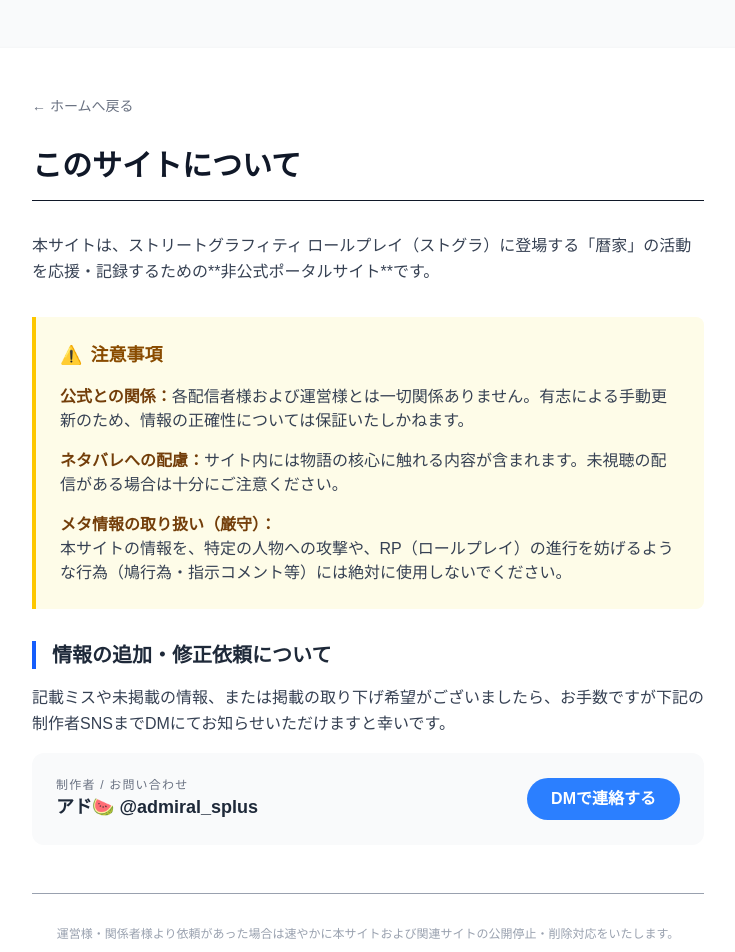
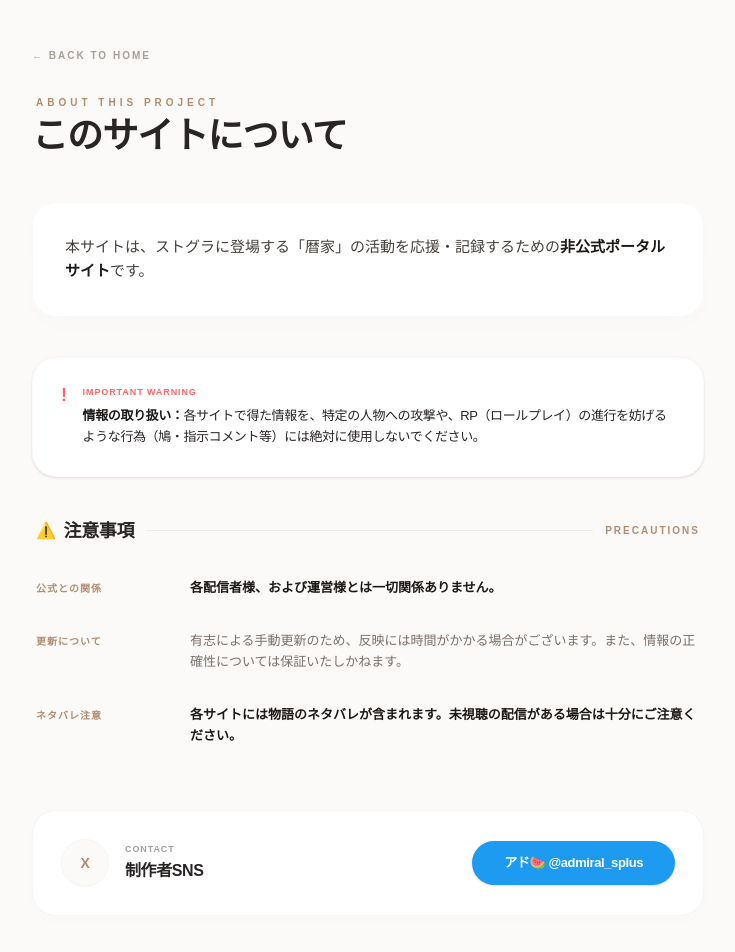
Before and after one commit to ksisfart-ui/kfam-portal, a Next.js app in the folder kfam-portal/: page /about in a window 1280 px wide. Shown: the top 952 px of the page, without its empty margins (272-1007 px from the left). Built offline with nearby package versions, Linux system fonts and the light colour scheme.

Commit message:
注意書きページ追加4

```diff
--- a/kfam-portal/app/about/page.tsx
+++ b/kfam-portal/app/about/page.tsx
@@ -2,70 +2,109 @@ import Link from 'next/link';
 
 export default function AboutPage() {
   return (
-    <main className="min-h-screen bg-gray-50 py-12 px-4">
-      <div className="max-w-3xl mx-auto bg-white shadow-sm rounded-2xl p-8 md:p-12">
-        <div className="mb-8">
-          <Link href="/" className="text-sm text-gray-500 hover:text-blue-600 flex items-center">
-            ← ホームへ戻る
+    <main className="min-h-screen bg-[#fcfaf8] p-6 md:p-12 text-stone-600 font-sans tracking-tight">
+      <div className="max-w-2xl mx-auto">
+
+        {/* ヘッダー部分 */}
+        <header className="mb-12">
+          <Link href="/" className="text-stone-400 text-[10px] font-bold tracking-[0.2em] hover:text-[#b28c6e] transition-colors flex items-center gap-1 mb-8 uppercase">
+            ← Back to Home
           </Link>
-        </div>
+          <div className="space-y-2">
+            <p className="text-[#b28c6e] text-[10px] font-bold tracking-[0.4em] uppercase pl-1">
+              About this project
+            </p>
+            <h1 className="text-3xl md:text-4xl font-bold text-stone-800 tracking-tight leading-none">
+              このサイトについて
+            </h1>
+          </div>
+        </header>
 
-        <h1 className="text-3xl font-bold text-gray-900 border-b pb-4 mb-8">このサイトについて</h1>
+        <div className="space-y-10"> {/* 全体の間隔を少し凝縮 */}
 
-        <section className="space-y-8 text-gray-700 leading-relaxed">
-          {/* 基本ステートメント */}
-          <p>
-            本サイトは、ストリートグラフィティ ロールプレイ（ストグラ）に登場する「暦家」の活動を応援・記録するための**非公式ポータルサイト**です。
-          </p>
+          {/* サイト概要：ボックスと文字サイズを小さくし、装飾を排除 */}
+          <section className="bg-white rounded-[1.5rem] p-6 md:p-8 shadow-[0_8px_30px_rgb(0,0,0,0.01)] border border-stone-100/60">
+            <p className="text-[14px] md:text-[15px] leading-relaxed tracking-normal text-stone-700 font-medium">
+              本サイトは、ストグラに登場する「暦家」の活動を応援・記録するための<strong className="text-stone-900 font-black">非公式ポータルサイト</strong>です。
+            </p>
+          </section>
 
-          {/* 注意事項セクション */}
-          <div className="bg-yellow-50 border-l-4 border-yellow-400 p-6 rounded-r-lg">
-            <h2 className="text-lg font-bold text-yellow-800 mb-4 flex items-center">
-              <span className="mr-2">⚠️</span> 注意事項
-            </h2>
-            <ul className="space-y-4 text-sm md:text-base">
-              <li>
-                <span className="font-bold text-yellow-900">公式との関係：</span>
-                各配信者様および運営様とは一切関係ありません。有志による手動更新のため、情報の正確性については保証いたしかねます。
-              </li>
-              <li>
-                <span className="font-bold text-yellow-900">ネタバレへの配慮：</span>
-                サイト内には物語の核心に触れる内容が含まれます。未視聴の配信がある場合は十分にご注意ください。
-              </li>
-              <li>
-                <span className="font-bold text-yellow-900 text-red-600 uppercase">メタ情報の取り扱い（厳守）：</span><br />
-                本サイトの情報を、特定の人物への攻撃や、RP（ロールプレイ）の進行を妨げるような行為（鳩行為・指示コメント等）には絶対に使用しないでください。
-              </li>
-            </ul>
-          </div>
+          {/* メタ情報：重要な警告 */}
+            <div className="mt-10 p-7 bg-white rounded-[1.5rem] border border-red-50/50 shadow-sm">
+            <div className="flex gap-4 items-start">
+                <span className="text-red-400 font-black text-lg leading-none">!</span>
+                <div>
+                <span className="block text-[9px] font-black text-red-400 tracking-widest uppercase mb-1.5">Important Warning</span>
+                <p className="text-[13px] leading-relaxed text-stone-800">
+                    <strong className="font-bold text-stone-900">情報の取り扱い：</strong>
+                    各サイトで得た情報を、特定の人物への攻撃や、RP（ロールプレイ）の進行を妨げるような行為（鳩・指示コメント等）には絶対に使用しないでください。
+                </p>
+                </div>
+            </div>
+            </div>
 
-          {/* 情報の修正について */}
-          <section>
-            <h2 className="text-xl font-bold text-gray-800 mb-4 border-l-4 border-blue-600 pl-4">情報の追加・修正依頼について</h2>
-            <p className="mb-4">
-              記載ミスや未掲載の情報、または掲載の取り下げ希望がございましたら、お手数ですが下記の制作者SNSまでDMにてお知らせいただけますと幸いです。
-            </p>
-            <div className="bg-gray-50 p-6 rounded-xl flex flex-col md:flex-row justify-between items-center">
-              <div className="mb-4 md:mb-0 text-center md:text-left">
-                <p className="text-xs text-gray-500 uppercase tracking-widest">制作者 / お問い合わせ</p>
-                <p className="text-lg font-bold text-gray-800">アド🍉 @admiral_splus</p>
+          {/* 注意事項セクション：ラベル位置の入れ替え */}
+          <section className="px-1">
+            <div className="flex items-center gap-3 mb-8">
+              <h2 className="text-stone-800 font-black text-lg flex items-center gap-2">
+                <span className="text-base">⚠️</span> 注意事項
+              </h2>
+              <div className="h-[1px] flex-grow bg-stone-200/60"></div>
+              <span className="text-[10px] font-black tracking-[0.2em] text-[#b28c6e] uppercase">Precautions</span>
+            </div>
+
+            <div className="space-y-8">
+              {[
+                { label: "公式との関係", text: "各配信者様、および運営様とは一切関係ありません。", important: true },
+                { label: "更新について", text: "有志による手動更新のため、反映には時間がかかる場合がございます。また、情報の正確性については保証いたしかねます。" },
+                { label: "ネタバレ注意", text: "各サイトには物語のネタバレが含まれます。未視聴の配信がある場合は十分にご注意ください。", important: true },
+              ].map((item, idx) => (
+                <div key={idx} className="grid grid-cols-1 md:grid-cols-[130px_1fr] gap-1 md:gap-6 items-start">
+                  <span className="text-[10px] font-black text-[#b28c6e] tracking-widest uppercase pt-1">
+                    {item.label}
+                  </span>
+                  <p className={`text-[13px] leading-relaxed tracking-normal ${item.important ? 'text-stone-900 font-bold' : 'text-stone-500'}`}>
+                    {item.text}
+                  </p>
+                </div>
+              ))}
+
+            </div>
+          </section>
+
+          {/* 制作者情報：Screenshot 5のUIを維持 */}
+          <section className="pt-6">
+            <div className="flex flex-col sm:flex-row items-center justify-between gap-6 p-7 bg-white rounded-[1.5rem] border border-stone-100 shadow-[0_4px_20px_rgb(0,0,0,0.01)]">
+              <div className="flex items-center gap-4">
+                <div className="w-12 h-12 bg-[#fcfaf8] rounded-full flex items-center justify-center text-[#b28c6e] text-sm font-black border border-stone-100">
+                  X
+                </div>
+                <div>
+                  <p className="text-[9px] text-stone-400 font-black mb-0.5 tracking-widest uppercase">Contact</p>
+                  <p className="font-black text-stone-800 text-base">制作者SNS</p>
+                </div>
               </div>
               <a
-                href="https://twitter.com/admiral_splus"
+                href="https://x.com/admiral_splus"
                 target="_blank"
                 rel="noopener noreferrer"
-                className="bg-blue-500 hover:bg-blue-600 text-white px-6 py-2 rounded-full font-bold transition-colors"
+                className="w-full sm:w-auto px-8 py-3 bg-[#1d9bf0] hover:bg-[#1a8cd8] text-white rounded-full font-black text-[13px] text-center transition-all shadow-sm flex items-center justify-center gap-2"
               >
-                DMで連絡する
+                アド🍉 @admiral_splus
               </a>
             </div>
           </section>
-        </section>
+        </div>
 
-        <footer className="mt-12 pt-8 border-t text-center text-gray-400 text-xs">
-          運営様・関係者様より依頼があった場合は速やかに本サイトおよび関連サイトの公開停止・削除対応をいたします。
+        {/* フッター */}
+        <footer className="py-20 text-center">
+          <p className="text-[10px] text-stone-300 font-black tracking-[0.5em] uppercase">Unofficial Timeline</p>
         </footer>
       </div>
     </main>
   );
 }
+
+<footer className="mt-12 pt-8 border-t text-center text-gray-400 text-xs">
+  運営様・関係者様より依頼があった場合は速やかに本サイトおよび関連サイトの公開停止・削除対応をいたします。
+</footer>
--- a/kfam-portal/app/page.tsx
+++ b/kfam-portal/app/page.tsx
@@ -62,11 +62,6 @@ export default function PortalPage() {
             </a>
           ))}
         </div>
-
-        {/* フッター */}
-        <footer className="mt-20 text-center text-gray-400 text-sm">
-          非公式 暦家ファンプロジェクト
-        </footer>
       </div>
     </main>
   );
```
